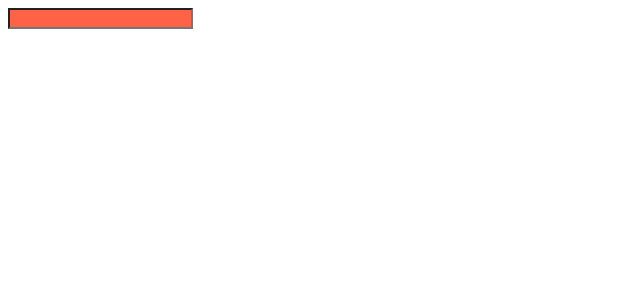
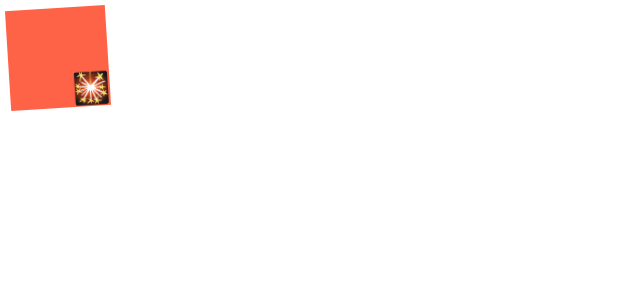
Before and after one commit to zpdl95/react-masterclass, a React (Create React App) app: page / in a window 1280 px wide. Shown: the top 300 px of the page, without its empty margins (0-640 px from the left). Built offline with nearby package versions, Linux system fonts and the light colour scheme.

Commit message:
#2.4 Animations and Pseudo Selectors

```diff
--- a/src/App.jsx
+++ b/src/App.jsx
@@ -1,19 +1,39 @@
-import styled from "styled-components";
+import styled, { keyframes } from "styled-components";
 
-const Father = styled.div`
+const Wrapper = styled.div`
   display: flex;
-  back
 `;
 
-const Input = styled.input.attrs({ required: true, minLength: 10 })`
+const animation = keyframes`
+  0%{
+    transform:rotate(0deg);
+  }
+  100%{
+    transform:rotate(180deg);
+  }
+`;
+
+const Box = styled.div`
+  height: 100px;
+  width: 100px;
   background-color: tomato;
+  animation: ${animation} 1s linear infinite;
+  &:hover {
+    width: 50px;
+    height: 50px;
+  }
+  span {
+    font-size: 30px;
+  }
 `;
 
 function App() {
   return (
-    <Father as="header">
-      <Input />
-    </Father>
+    <Wrapper>
+      <Box>
+        <span>🎇</span>
+      </Box>
+    </Wrapper>
   );
 }
 
```
